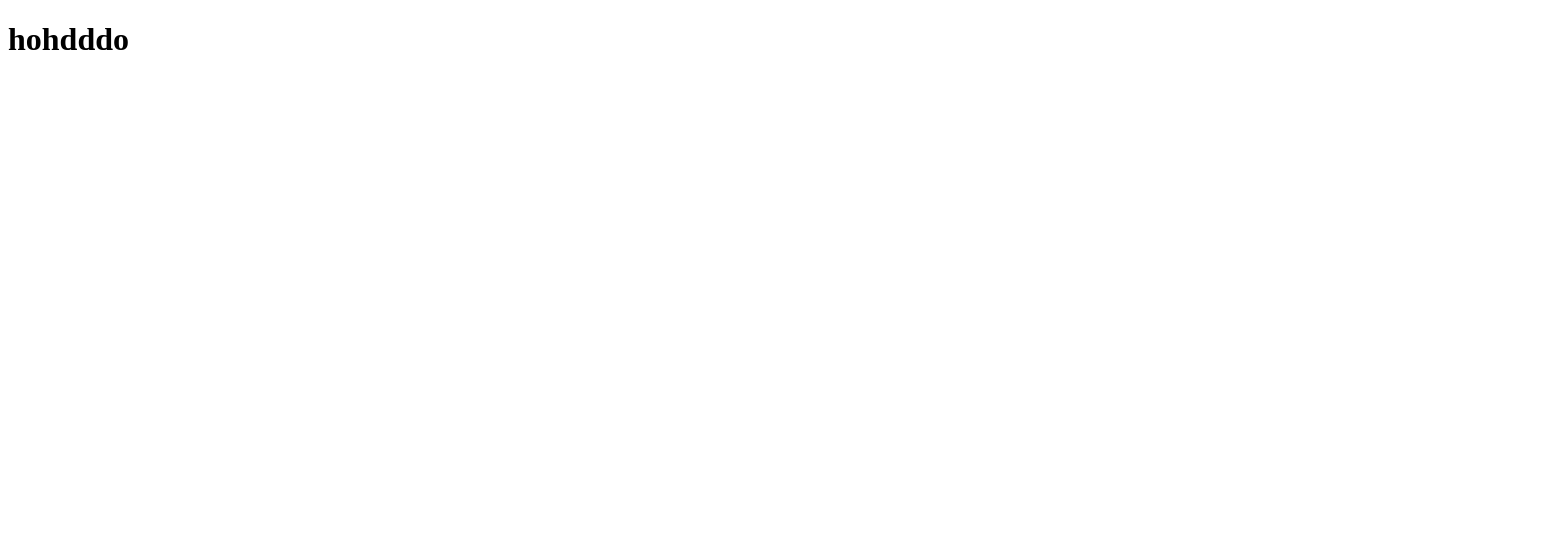
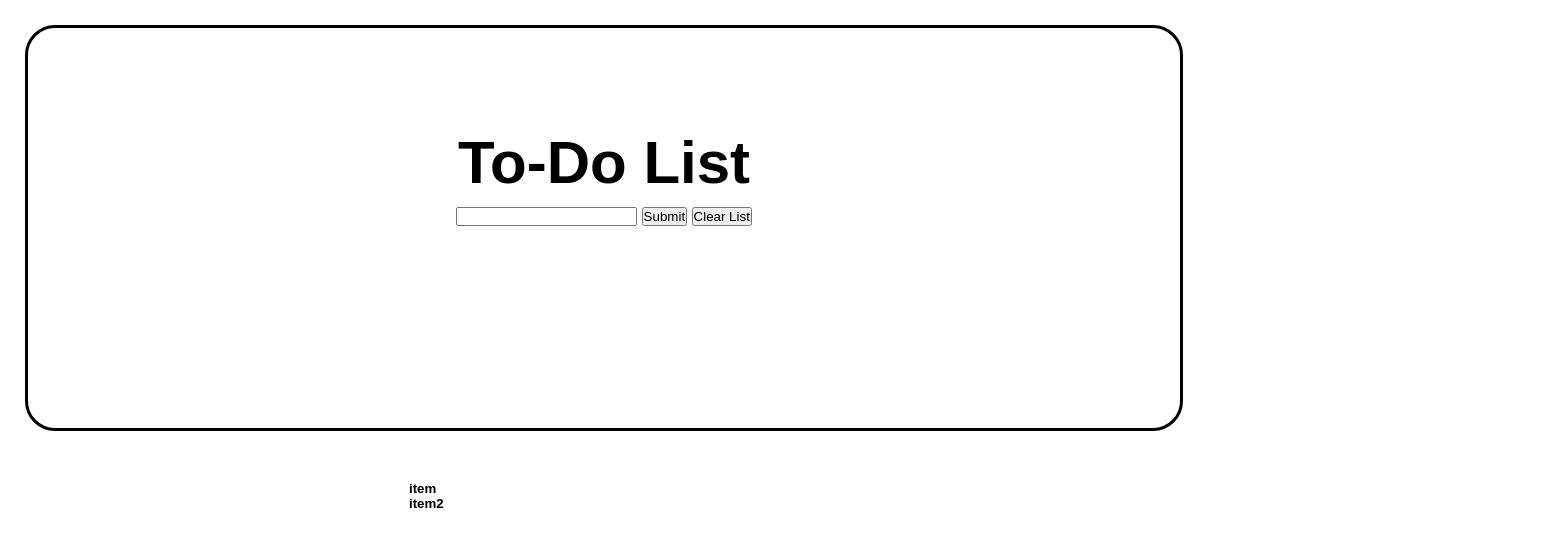
Before and after one commit to MichaelSukkiSong/todo_app, a plain HTML site: page index.html in a window 1280 px wide. Shown: the whole page, 1561 px wide, since content can reach past the window. Drawn offline with Linux system fonts and the light colour scheme.

Commit message:
created html and css skelly

```diff
--- a/index.html
+++ b/index.html
@@ -3,9 +3,27 @@
   <head>
     <meta charset="UTF-8" />
     <meta name="viewport" content="width=device-width, initial-scale=1.0" />
-    <title>Document</title>
+    <link rel="stylesheet" href="style.css" />
+    <title>TODO APP</title>
   </head>
   <body>
-    <h1>hohdddo</h1>
+    <div class="top">
+      <h1>To-Do List</h1>
+      <form>
+        <input type="text" />
+        <input type="submit" />
+        <button>Clear List</button>
+      </form>
+    </div>
+    <div class="list">
+      <ul>
+        <li>
+          <h5>item</h5>
+        </li>
+        <li>
+          <h5>item2</h5>
+        </li>
+      </ul>
+    </div>
   </body>
 </html>
--- /dev/null
+++ b/style.css
@@ -0,0 +1,50 @@
+/* initialization */
+* {
+  margin: 0;
+  padding: 0;
+}
+
+body {
+  font-family: sans-serif;
+}
+
+li {
+  list-style: none;
+}
+
+a {
+  text-decoration: none;
+}
+
+img {
+  border: 0;
+}
+
+/* top */
+
+.top {
+  width: 90%;
+  height: 300px;
+  text-align: center;
+  margin: 25px 25px 25px 25px;
+  border: 3px solid black;
+  border-radius: 30px;
+  padding-top: 100px;
+}
+
+.top h1 {
+  font-size: 60px;
+}
+
+.top form {
+  margin-top: 10px;
+}
+
+/* list */
+
+.list {
+  width: 90%;
+  left: 30%;
+  margin: 25px 25px 25px 25px;
+  position: absolute;
+}
```
